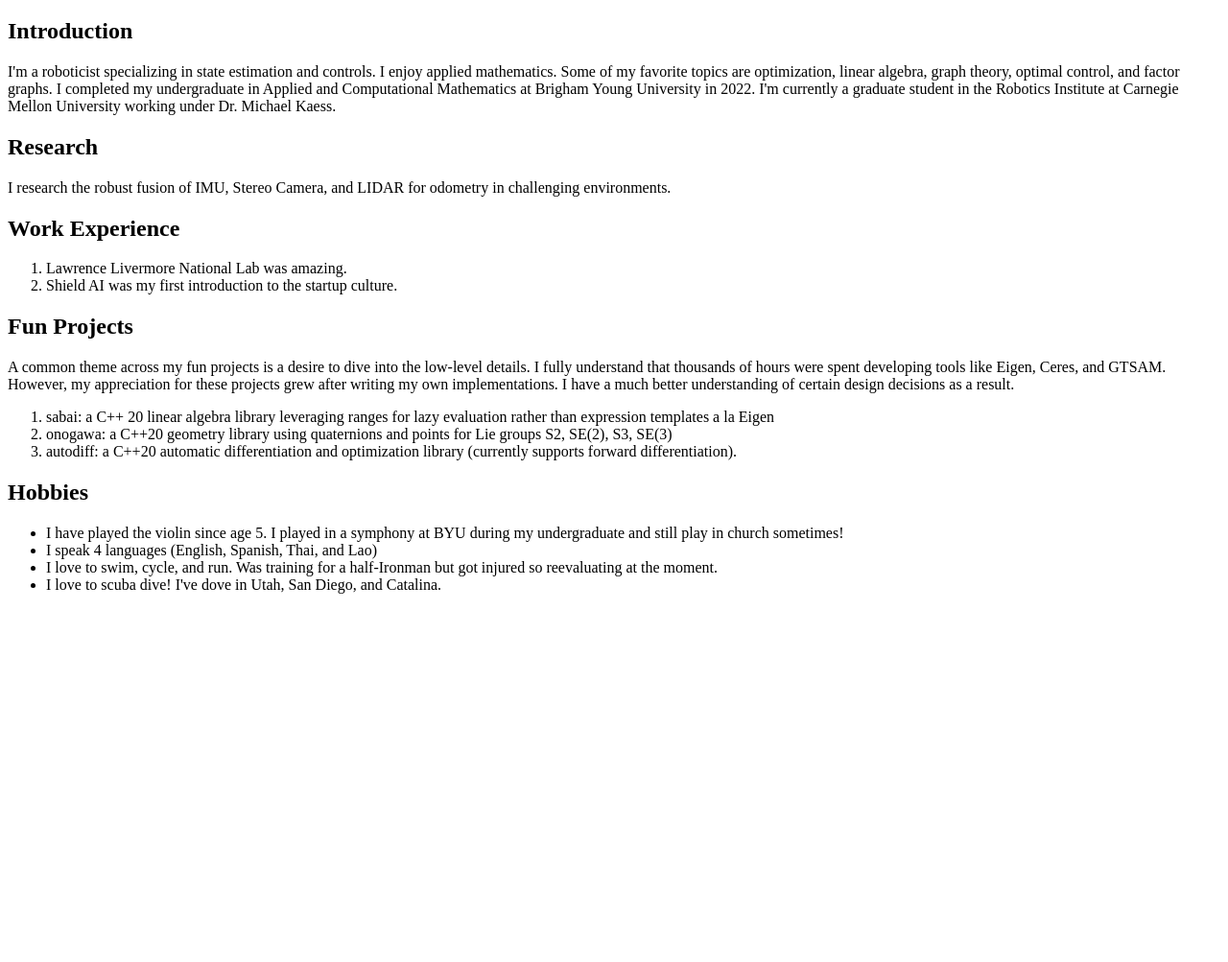
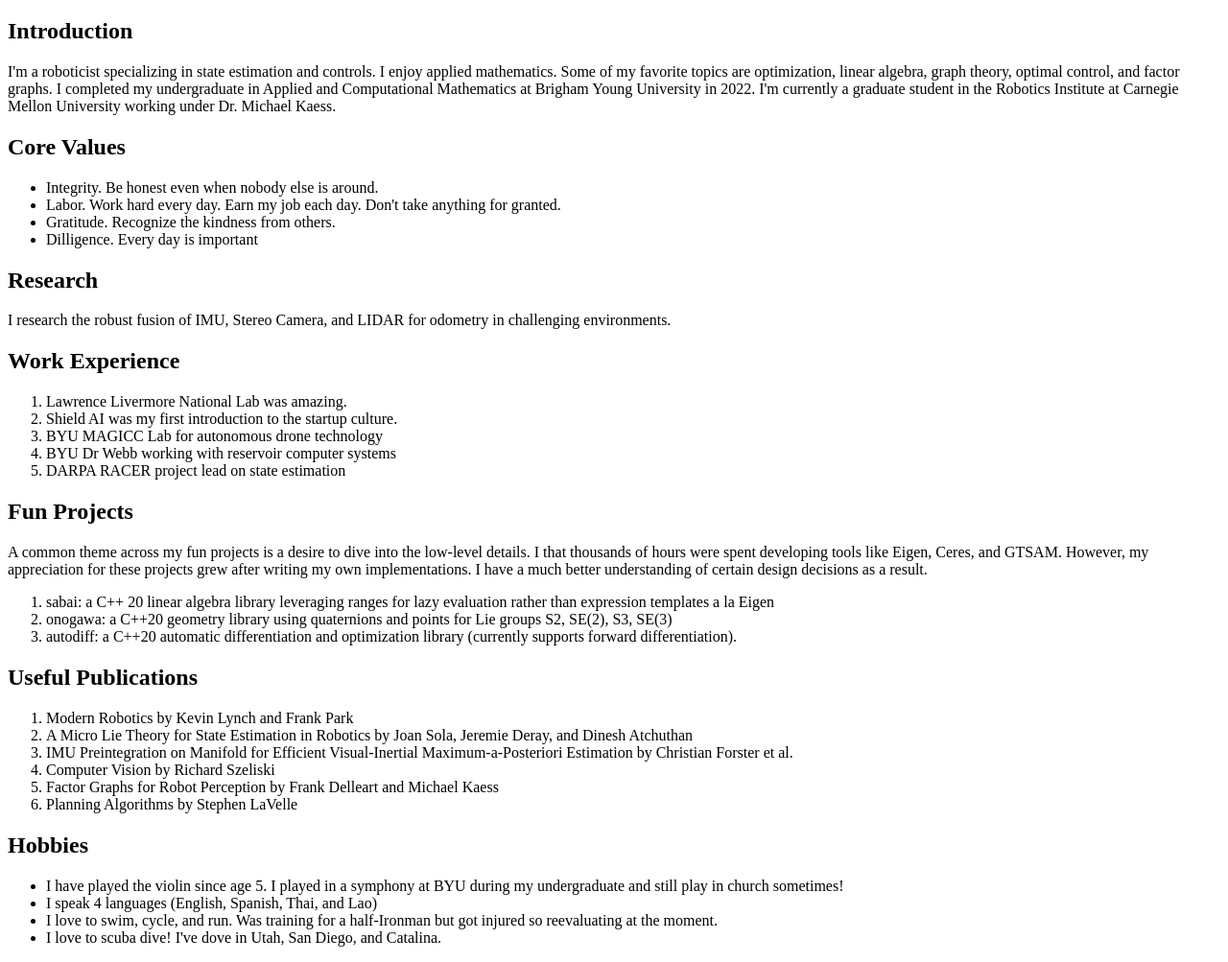
Before and after one commit to taylorpool/taylorpool.github.io, a plain HTML site: page index.html in a window 1280 px wide. Shown: the part 61-1064 px from the top of the page at 96% size. Before the commit the page ends 800 px from the top, so only its background shows below. Drawn offline with Linux system fonts and the light colour scheme.

Commit message:
Added core values

```diff
--- a/index.html
+++ b/index.html
@@ -13,6 +13,14 @@ Some of my favorite topics are optimization, linear algebra, graph theory, optim
 I completed my undergraduate in Applied and Computational Mathematics at Brigham Young University in 2022.
 I'm currently a graduate student in the Robotics Institute at Carnegie Mellon University working under Dr. Michael Kaess.</p>
 
+<h2>Core Values</h2>
+<ul>
+  <li>Integrity. Be honest even when nobody else is around.</li>
+  <li>Labor. Work hard every day. Earn my job each day. Don't take anything for granted.</li>
+  <li>Gratitude. Recognize the kindness from others.</li>
+  <li>Dilligence. Every day is important</li>
+</ul>
+
 <h2>Research</h2>
 <p>I research the robust fusion of IMU, Stereo Camera, and LIDAR for odometry in challenging environments.</p>
 
@@ -20,11 +28,14 @@ I'm currently a graduate student in the Robotics Institute at Carnegie Mellon Un
 <ol>
   <li>Lawrence Livermore National Lab was amazing.</li>
   <li>Shield AI was my first introduction to the startup culture.</li>
+  <li>BYU MAGICC Lab for autonomous drone technology</li>
+  <li>BYU Dr Webb working with reservoir computer systems</li>
+  <li>DARPA RACER project lead on state estimation</li>
 </ol>
 
 <h2>Fun Projects</h2>
 A common theme across my fun projects is a desire to dive into the low-level details.
-I fully understand that thousands of hours were spent developing tools like Eigen, Ceres, and GTSAM.
+I that thousands of hours were spent developing tools like Eigen, Ceres, and GTSAM.
 However, my appreciation for these projects grew after writing my own implementations.
 I have a much better understanding of certain design decisions as a result.
 
@@ -32,6 +43,16 @@ I have a much better understanding of certain design decisions as a result.
   <li>sabai: a C++ 20 linear algebra library leveraging ranges for lazy evaluation rather than expression templates a la Eigen</li>
   <li>onogawa: a C++20 geometry library using quaternions and points for Lie groups S2, SE(2), S3, SE(3)</li>
   <li>autodiff: a C++20 automatic differentiation and optimization library (currently supports forward differentiation).</li>
+</ol>
+
+<h2>Useful Publications</h2>
+<ol>
+  <li>Modern Robotics by Kevin Lynch and Frank Park</li>
+  <li>A Micro Lie Theory for State Estimation in Robotics by Joan Sola, Jeremie Deray, and Dinesh Atchuthan</li>
+  <li>IMU Preintegration on Manifold for Efficient Visual-Inertial Maximum-a-Posteriori Estimation by Christian Forster et al.</li>
+  <li>Computer Vision by Richard Szeliski</li>
+  <li>Factor Graphs for Robot Perception by Frank Delleart and Michael Kaess</li>
+  <li>Planning Algorithms by Stephen LaVelle</li>
 </ol>
 
 <h2>Hobbies</h2>
```
